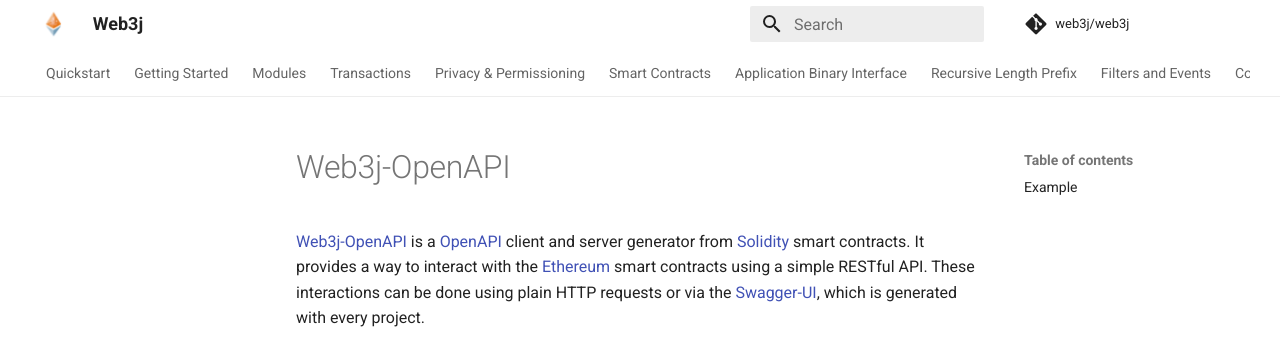
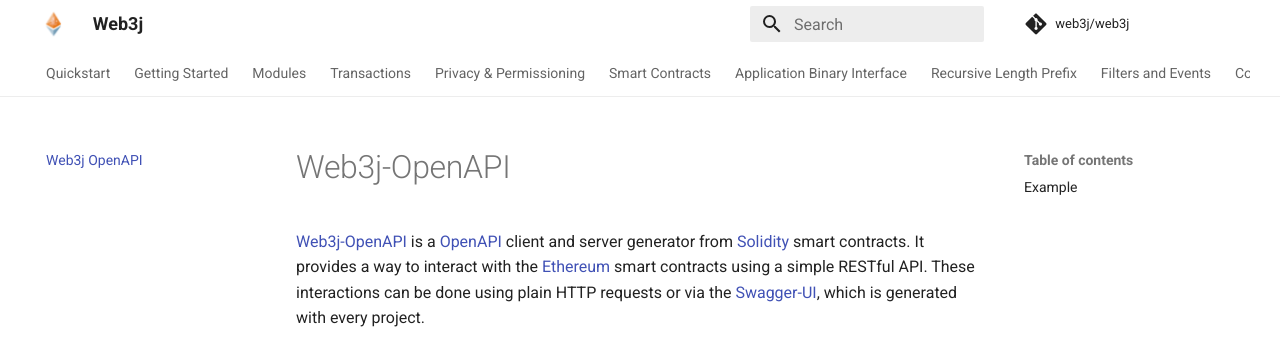
Before and after one commit to hyperledger/web3j-docs, an MkDocs documentation site: the page built from docs/web3j_openapi.md, in a window 1280 px wide. Shown: the top 344 px of the page. Built offline with MkDocs 1.6.1 and Material for MkDocs 9.7.7, drawn with Linux system fonts in a browser that asks for light colours; comment, search, counter and statistics services are not loaded.

Commit message:
adds openapi to docs list

```diff
--- a/mkdocs.yml
+++ b/mkdocs.yml
@@ -28,6 +28,7 @@ nav:
   - Debugging: debugging.md
   - Troubleshooting: troubleshooting.md
   - Testing: testing_with_web3j_unit.md
+  - Web3j OpenAPI: web3j_openapi.md
   - Projects using Web3j: projects_using_web3j.md
   - Companies using Web3j: companies_using_web3j.md
   - Developer Guide: developer_guide.md
```
